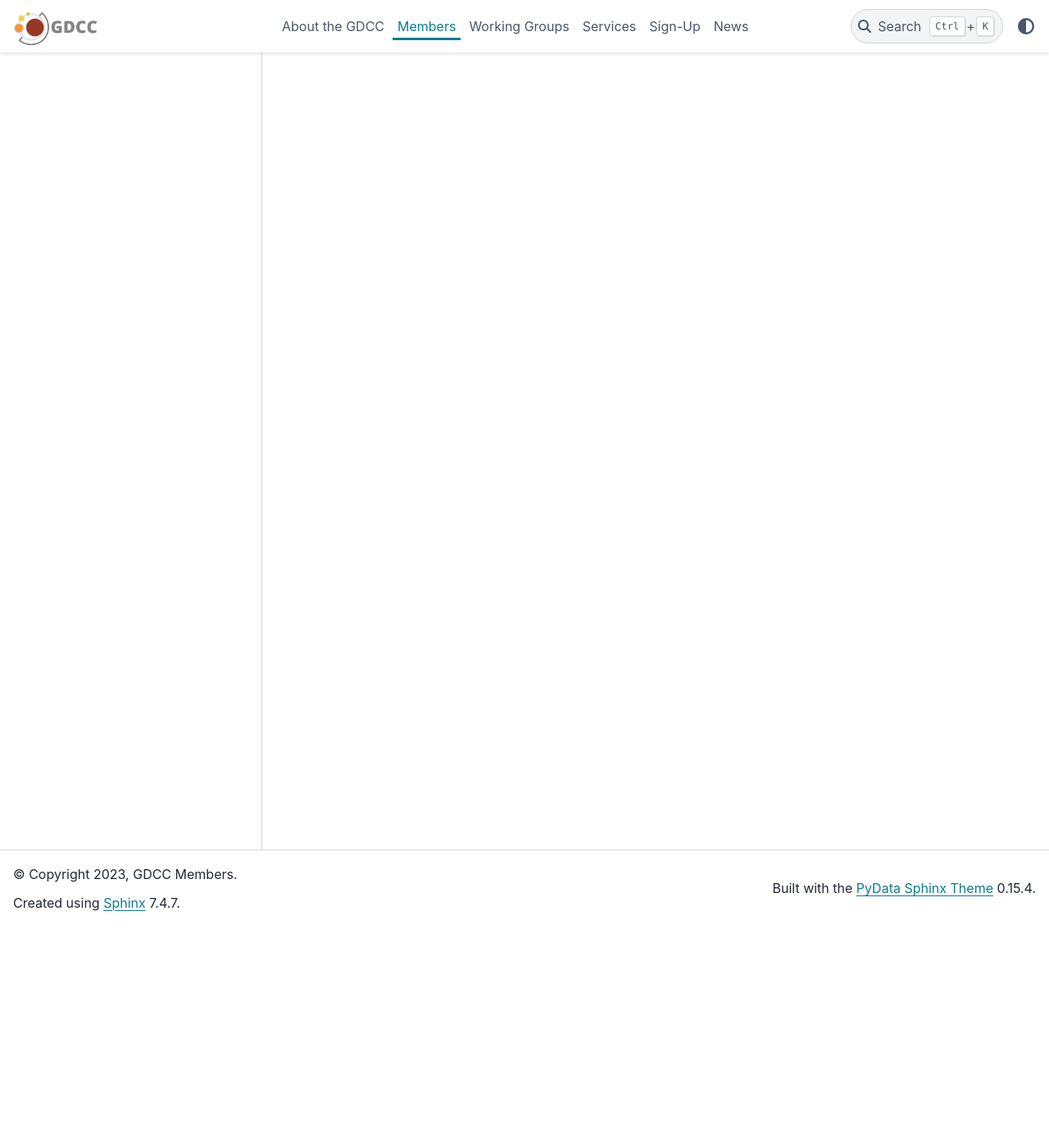
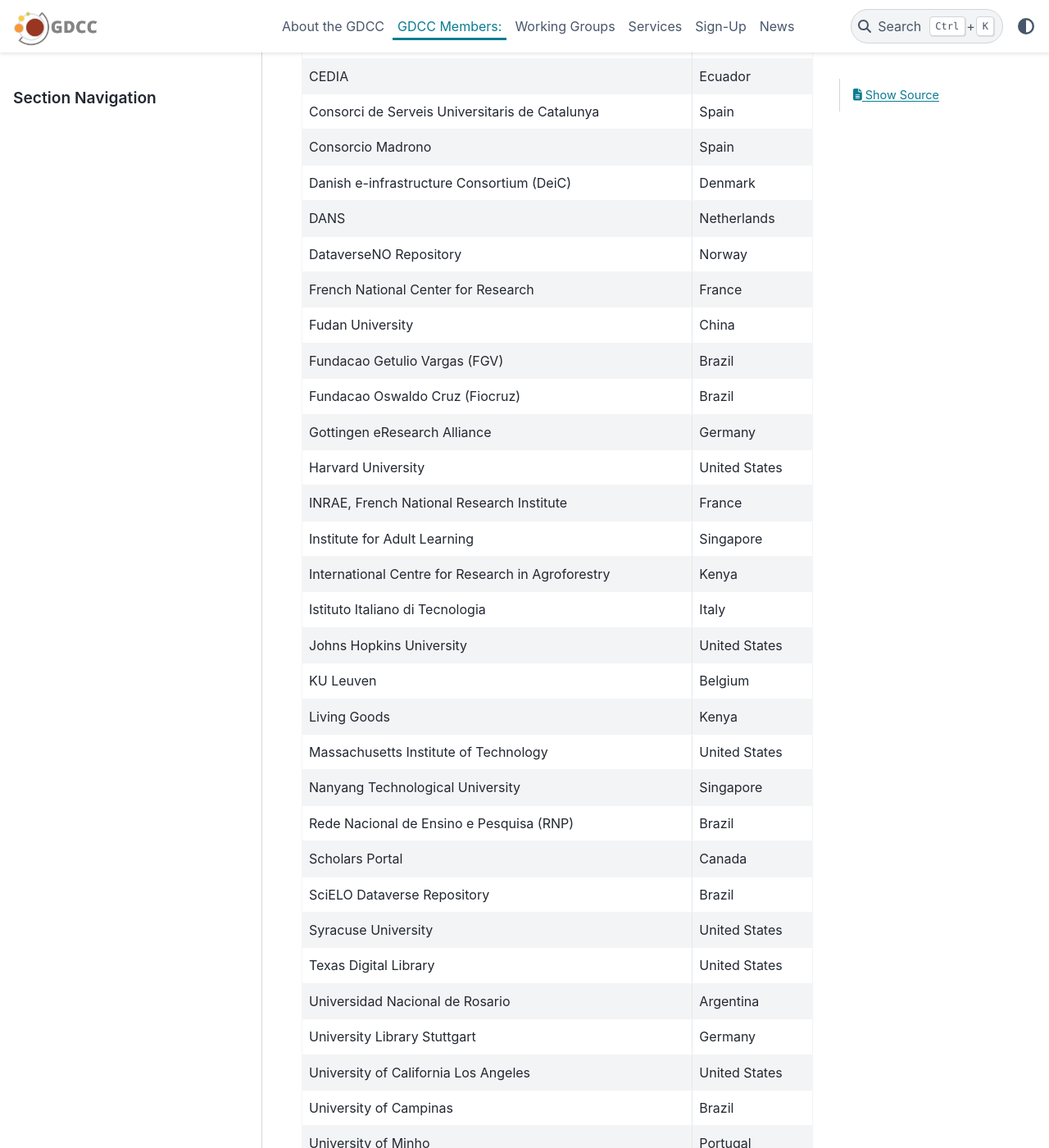
Before and after one commit to gdcc/www.gdcc.io, a Sphinx documentation site: the page built from source/members.md, in a window 1280 px wide and 1400 px high, scrolled down 270 px. Shown: the whole window at 82% size. Built offline with Sphinx 7.4.7 and the PyData theme 0.15.4, drawn with Linux system fonts in a browser that asks for light colours; some of the changed text lies outside the part shown.

Commit message:
Update members.md

```diff
--- a/source/members.md
+++ b/source/members.md
@@ -1 +1,38 @@
-# Members
+# GDCC Members:
+| Organization | Country |
+|--|--|
+| Arizona State University | United States |
+| Australian Data Archive | Australia |
+| CEDIA | Ecuador |
+| Consorci de Serveis Universitaris de Catalunya | Spain |
+| Consorcio Madrono | Spain |
+| Danish e-infrastructure Consortium (DeiC) | Denmark |
+| DANS | Netherlands |
+| DataverseNO Repository | Norway |
+| French National Center for Research | France |
+| Fudan University | China |
+| Fundacao Getulio Vargas (FGV) | Brazil |
+| Fundacao Oswaldo Cruz (Fiocruz) | Brazil |
+| Gottingen eResearch Alliance | Germany |
+| Harvard University | United States |
+| INRAE, French National Research Institute | France |
+| Institute for Adult Learning | Singapore |
+| International Centre for Research in Agroforestry | Kenya |
+| Istituto Italiano di Tecnologia | Italy |
+| Johns Hopkins University | United States |
+| KU Leuven | Belgium |
+| Living Goods | Kenya |
+| Massachusetts Institute of Technology | United States |
+| Nanyang Technological University | Singapore |
+| Rede Nacional de Ensino e Pesquisa (RNP) | Brazil |
+| Scholars Portal | Canada |
+| SciELO Dataverse Repository | Brazil |
+| Syracuse University | United States |
+| Texas Digital Library | United States |
+| Universidad Nacional de Rosario | Argentina |
+| University Library Stuttgart | Germany |
+| University of California Los Angeles | United States |
+| University of Campinas | Brazil |
+| University of Minho | Portugal |
+| University of North Carolina Chapel Hill | United States |
+| University of Virginia | United States |
```
